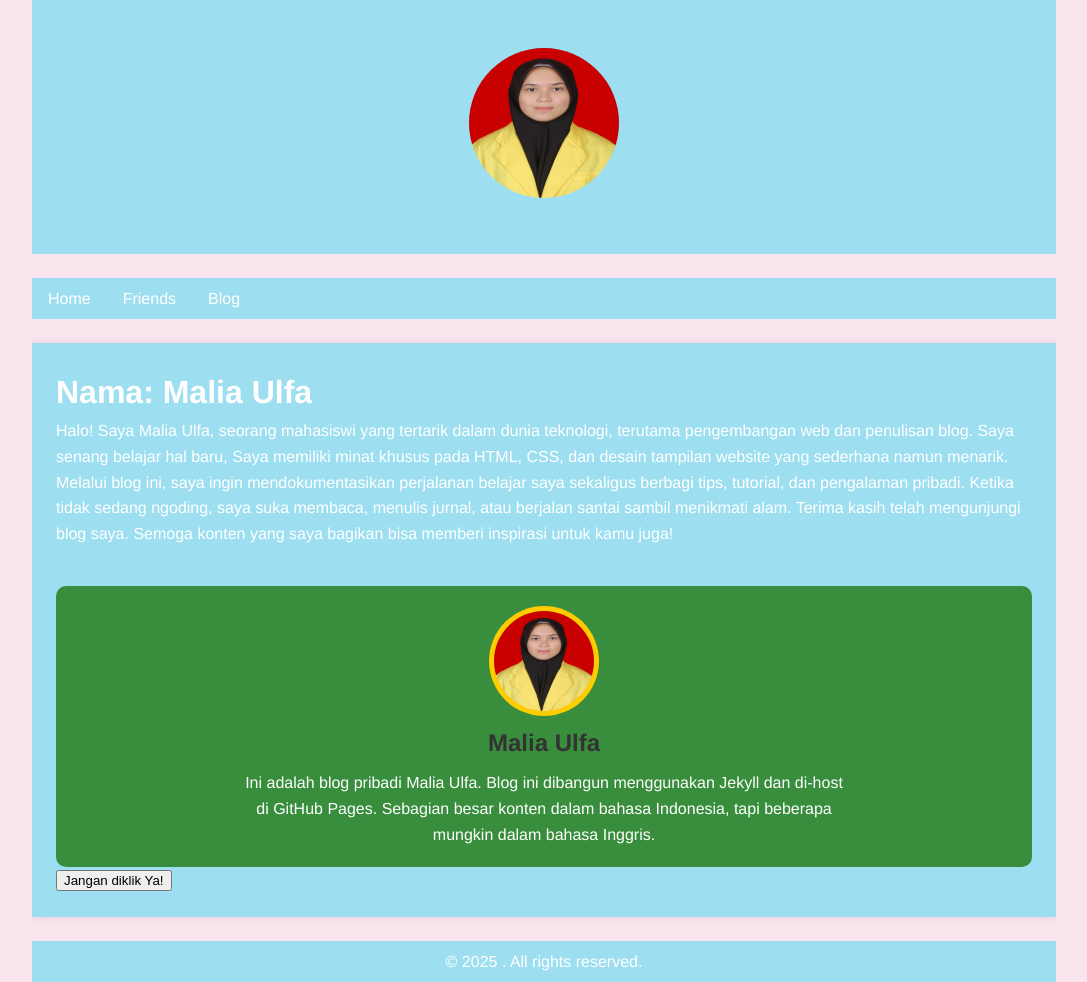
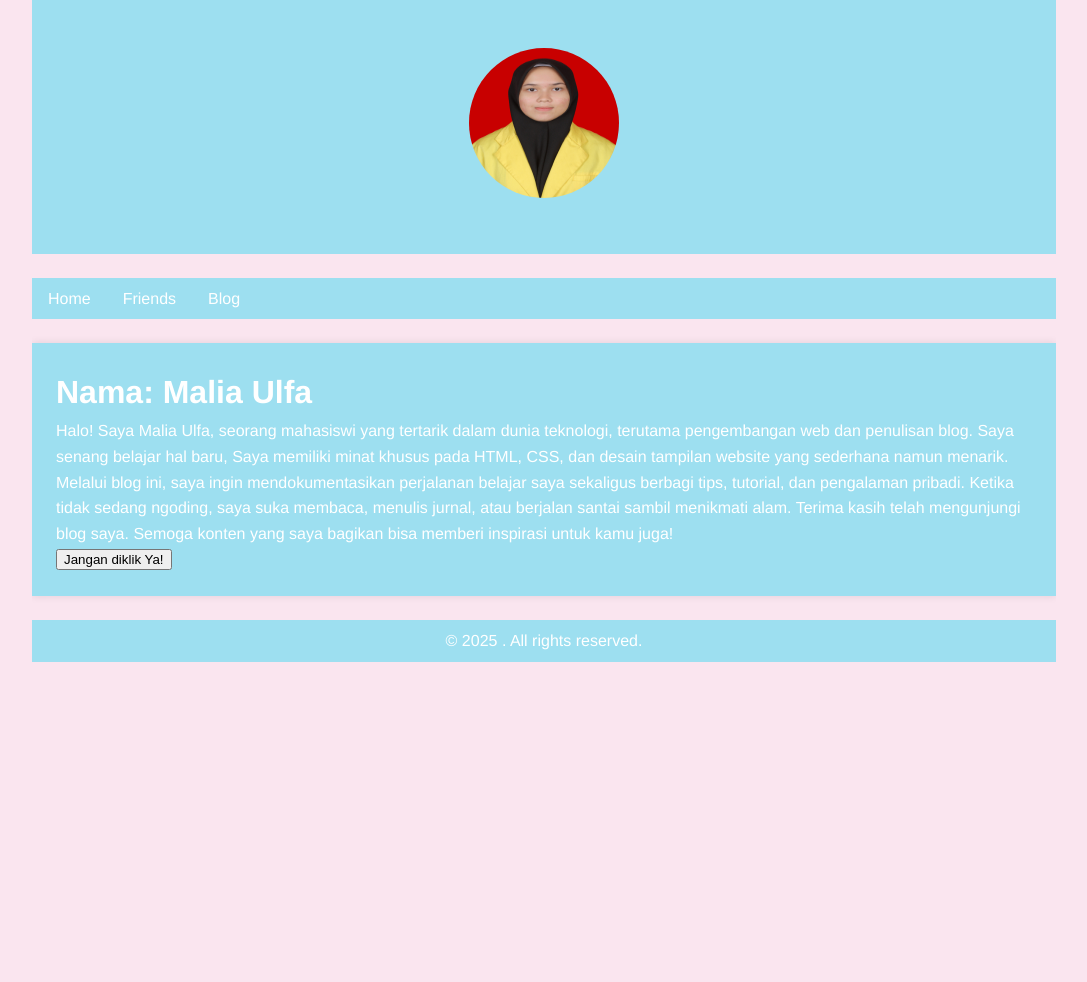
Before and after one commit to maliaulfa2/maliaulfa2.github.io, a Jekyll site: the page built from index.html, in a window 1280 px wide. Shown: the whole page, without its empty margins (96-1183 px from the left). Built offline with Jekyll 4.4.1, drawn with Linux system fonts in a browser that asks for light colours; after the commit the page ends 900 px from its top, so only the background shows below that.

Commit message:
initial commit

```diff
--- a/index.html
+++ b/index.html
@@ -2,7 +2,6 @@
 layout: default
 title: home
 ---
-
 <!-- Update manual untuk cek git -->
     <h1>Nama: Malia Ulfa</h1>
     <p>Halo! Saya Malia Ulfa, seorang mahasiswi yang tertarik dalam dunia teknologi, terutama pengembangan web dan penulisan blog.
@@ -12,15 +11,4 @@ title: home
         Semoga konten yang saya bagikan bisa memberi inspirasi untuk kamu juga!
     </p>
 
-<!-- Bagian tambahan profil seperti di contoh -->
-<div style="text-align: center; background-color: #388e3c; color: white; padding: 20px; border-radius: 10px; margin-top: 40px;">
-  <img src="assets/images/malia.jpg" alt="Foto Profil" style="border-radius: 50%; width: 100px; height: 100px; background-color: #ffcc00; padding: 5px;">
-  <h2>Malia Ulfa</h2>
-  <p style="max-width: 600px; margin: auto;">
-    Ini adalah blog pribadi Malia Ulfa. Blog ini dibangun menggunakan Jekyll dan di-host di GitHub Pages.
-    Sebagian besar konten dalam bahasa Indonesia, tapi beberapa mungkin dalam bahasa Inggris.
-  </p>
-</div>
-
-<!-- Tombol iseng -->
     <button onclick="myFunction()">Jangan diklik Ya!</button>
```
Lines whose indentation alone changed are shown as unchanged.
